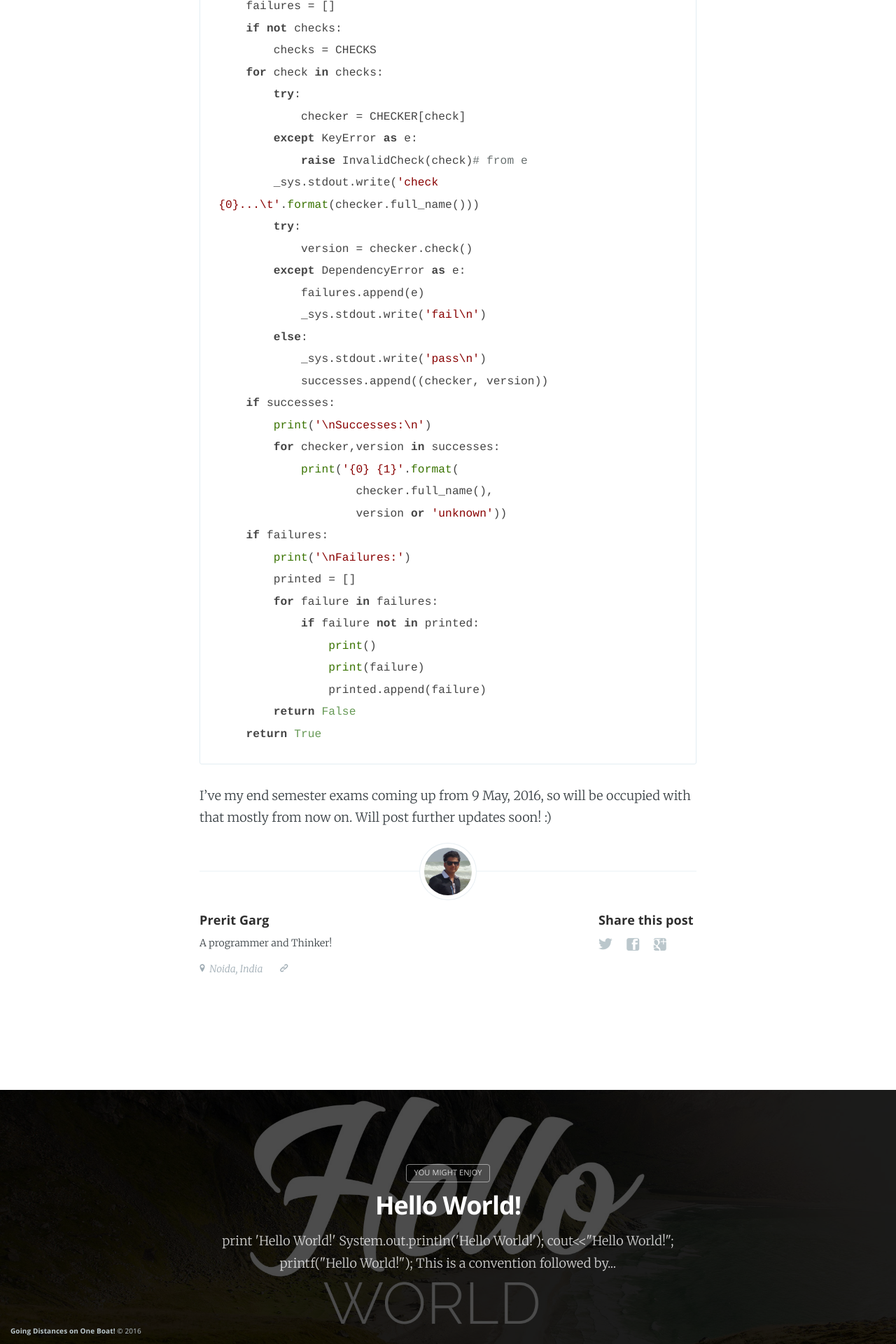
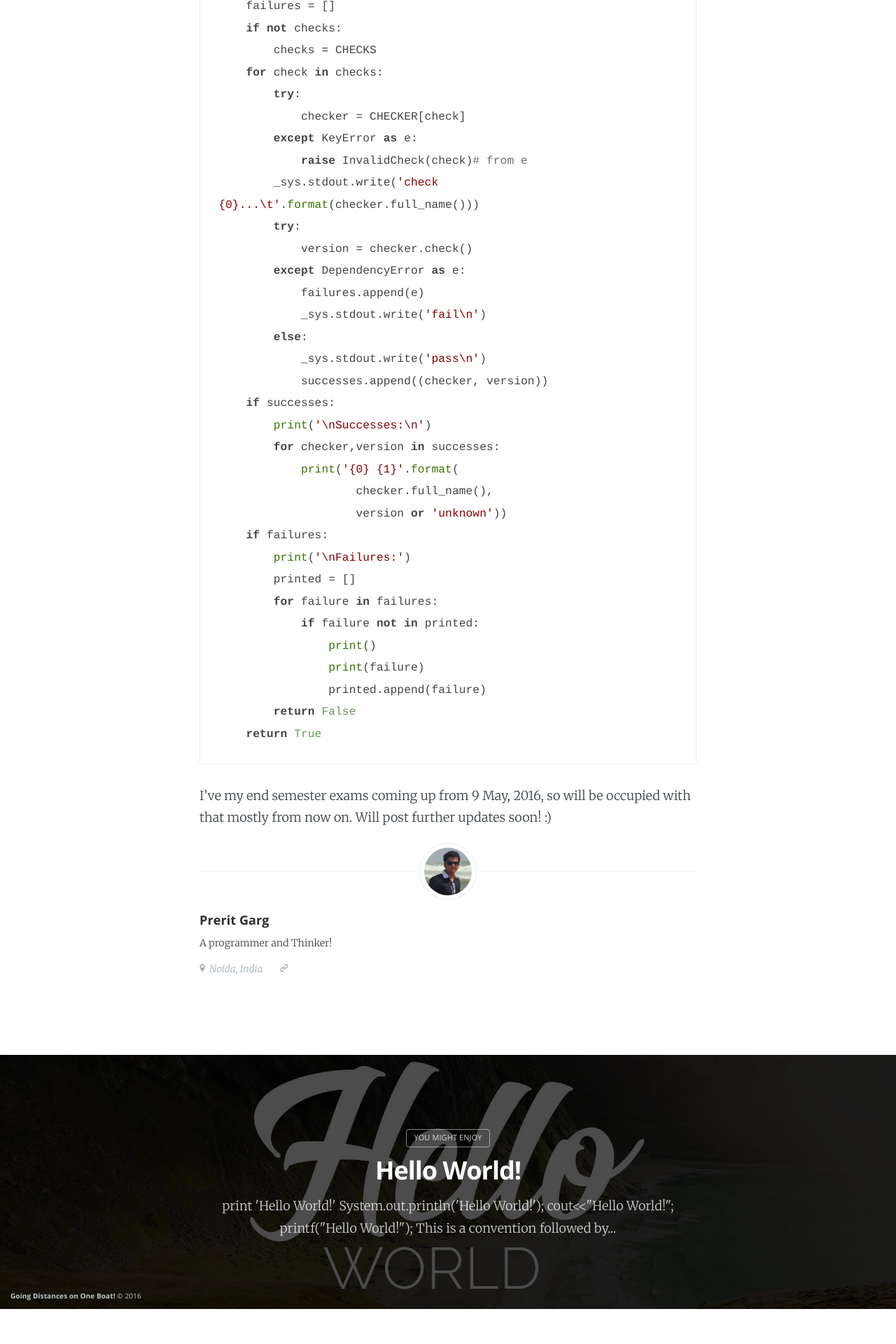
Before and after one commit to prerit2010/Blog-prerit2010.github.io, a Jekyll site: the page built from _posts/2016-05-07-GSoC2016-Community-Bonding-Experience.md, in a window 1280 px wide. Shown: the part 2472-4392 px from the top of the page at 70% size. Built offline with Jekyll 4.4.1, drawn with Linux system fonts in a browser that asks for light colours; nearby versions of some CDN libraries; after the commit the page ends 4342 px from its top, so only the background shows below that.

```diff
--- a/_layouts/post.html
+++ b/_layouts/post.html
@@ -76,22 +76,6 @@ class: 'post-template'
 
             <!-- /author  -->
 
-            <section class="share">
-                <h4>Share this post</h4>
-                <a class="icon-twitter" href="http://twitter.com/share?text={{ page.title }}&amp;url={{ site.url }}{{ page.url | remove: '/' }}"
-                    onclick="window.open(this.href, 'twitter-share', 'width=550,height=235');return false;">
-                    <span class="hidden">Twitter</span>
-                </a>
-                <a class="icon-facebook" href="https://www.facebook.com/sharer/sharer.php?u={{ site.url }}{{ page.url | remove: '/' }}"
-                    onclick="window.open(this.href, 'facebook-share','width=580,height=296');return false;">
-                    <span class="hidden">Facebook</span>
-                </a>
-                <a class="icon-google-plus" href="https://plus.google.com/share?url={{ site.url }}{{ page.url | remove: '/' }}"
-                   onclick="window.open(this.href, 'google-plus-share', 'width=490,height=530');return false;">
-                    <span class="hidden">Google+</span>
-                </a>
-            </section>
-
             <!-- Add Disqus Comments -->
             {% if page.disqus %}
                 {% include disqus.html %}
@@ -102,7 +86,6 @@ class: 'post-template'
     </article>
 
 </main>
-
 <aside class="read-next">
 
     <!-- [[! next_post ]] -->{{ post.url | remove: '/' }}
--- a/assets/css/screen.css
+++ b/assets/css/screen.css
@@ -1344,7 +1344,7 @@ body:not(.post-template) .post-title {
     -webkit-align-items: stretch;
     -ms-flex-align: stretch;
     align-items: stretch;
-    margin-top: 10rem;
+    margin-top: 5rem;
 }
 
 .read-next-story {
```
Also changed, not shown: _layouts/tag.html (+5 -5 lines), assets/images/cover-general.jpg (added).
